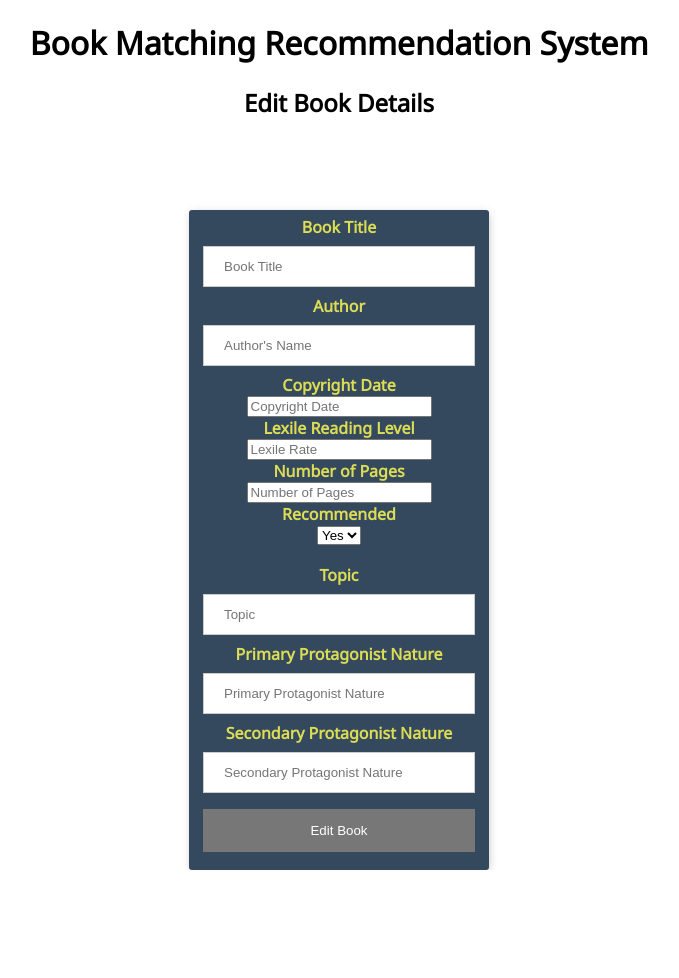
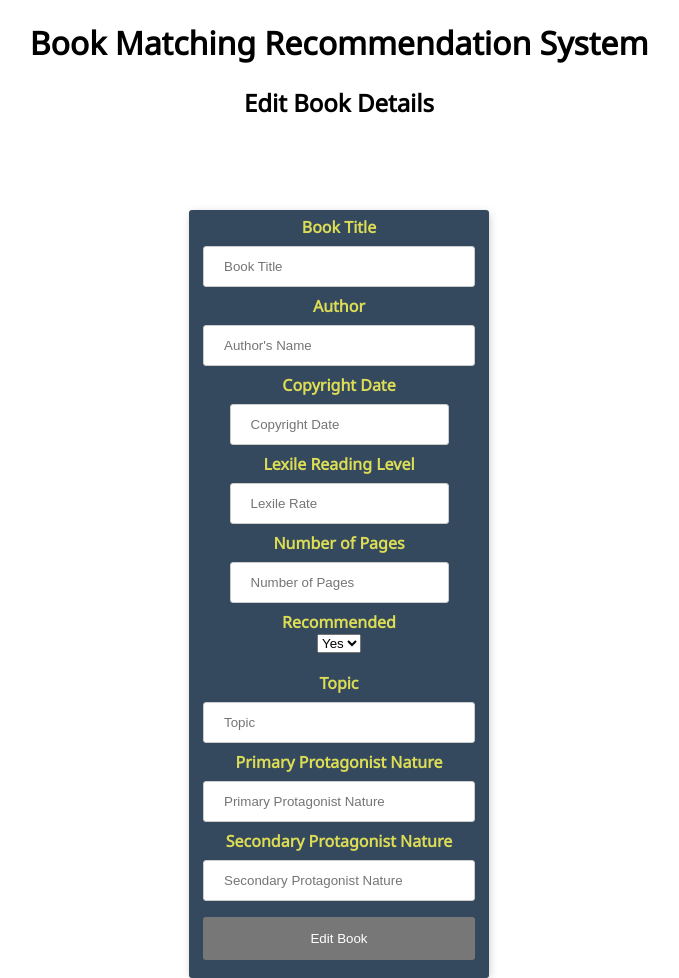
Before and after one commit to skarstein/coen174, a PHP site: page /editPage.html in a window 1280 px wide. Shown: the whole page, without its empty margins (301-980 px from the left). Before the commit the page ends 870 px from the top, so only its background shows below. Run offline with PHP 8.4, Linux system fonts and the light colour scheme.

Commit message:
styling for input boxes

```diff
--- a/bookinput.css
+++ b/bookinput.css
@@ -43,6 +43,14 @@ input[type=text], input[type=password] {
     display: inline-block;
     border: 1px solid #ccc;
     box-sizing: border-box;
+    border-radius: 3px;
+}
+
+input[type=number] {
+    border-radius: 3px;
+    padding: 12px 20px;
+    margin: 8px 0;
+    border: 1px solid #ccc;
 }
 
 /* Set a style for all buttons */
@@ -54,6 +62,7 @@ button {
     border: none;
     cursor: pointer;
     width: 100%;
+    border-radius: 3px;
 }
 
 button:hover {
```
